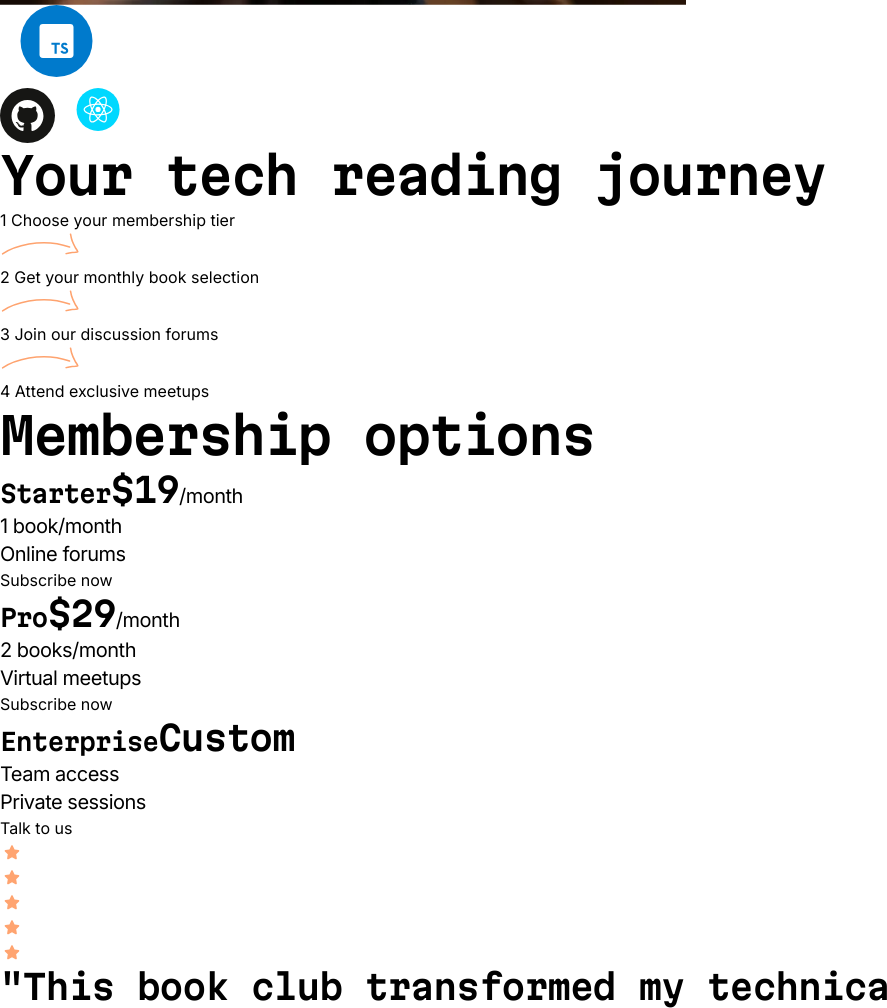
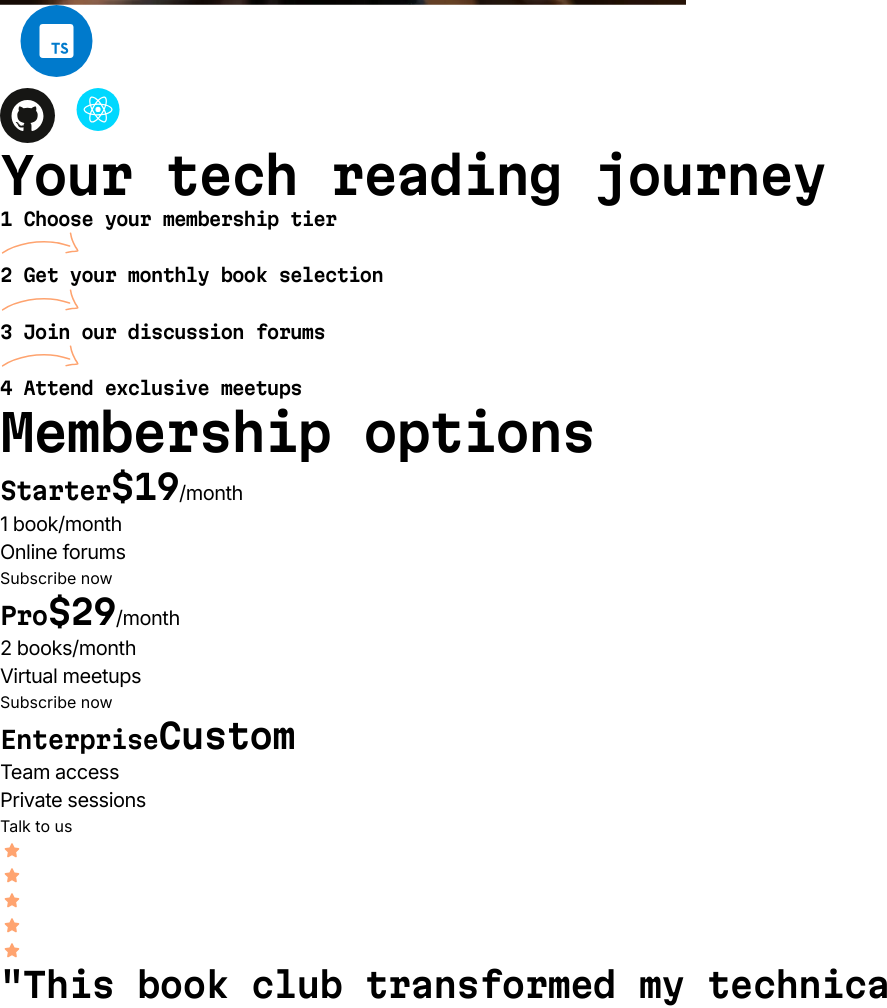
Before and after one commit to zekelkeys/tech-book-club-landing-page, a website: page index.html in a window 1280 px wide. Shown: the part 2807-3815 px from the top of the page, without its empty margins (0-887 px from the left). Drawn offline with Linux system fonts and the light colour scheme.

Commit message:
Add typography style to ol element

```diff
--- a/index.html
+++ b/index.html
@@ -84,7 +84,7 @@
 			<!-- Journey Section -->
 			<section>
 				<h2 class="text-xl font-semibold font-martian-mono tracking-tightest md:text-3xl">Your tech reading journey</h2>
-				<ol>
+				<ol class="text-xs font-semibold tracking-tighter font-martian-mono md:text-small">
 					<li>
 						1 Choose your membership tier
 						<svg xmlns="http://www.w3.org/2000/svg" width="80" height="33" fill="none" viewBox="0 0 80 33">
```
Also changed, not shown: assets/css/output.css.
